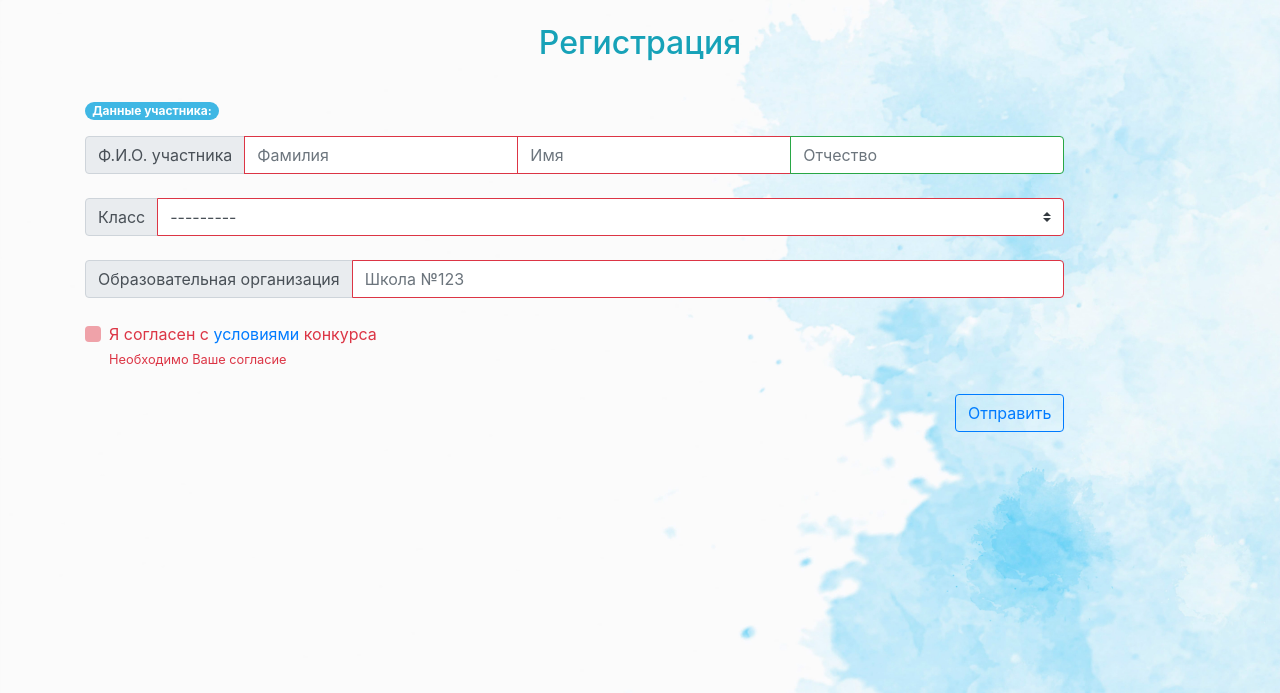
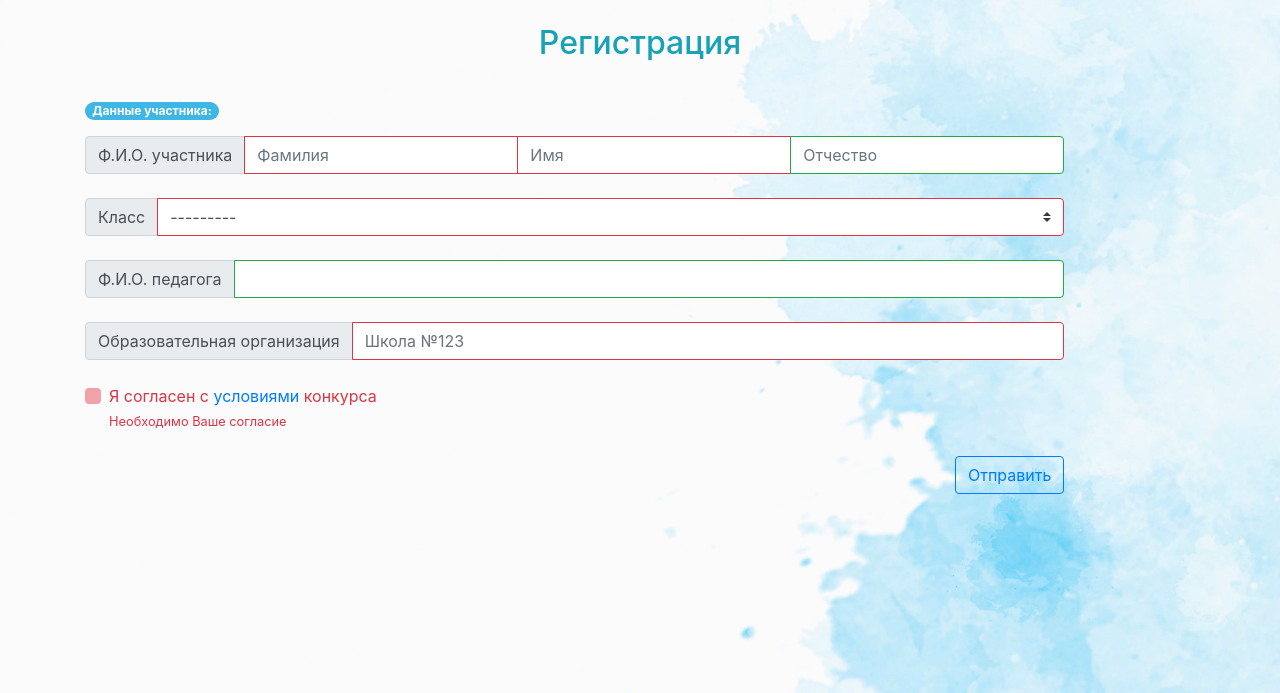
Before and after one commit to nezaicev/CNHO, a Django app: template main/templates/artakiada.html in a window 1280 px wide. Shown: the top 693 px of the page. Run offline with Django 3.2, Linux system fonts and the light colour scheme; the template is opened without the code that fills it: values that come from a table or form of the project are taken from there, others are empty; parts of the project's set-up code (start-up, migrations or seed data) failed here and were passed over; some libraries are stand-ins or nearby versions.

Commit message:
ФИО педагога у представителей и Образоват организация у детей

```diff
--- a/main/static/js/myscripts_2.js
+++ b/main/static/js/myscripts_2.js
@@ -58,7 +58,7 @@ function setValueFIO(id, name, count_input = 3, btn) {
         el.value = value;
 
     }
-    // btn.setAttribute('disabled', 'disabled')
+
 }
 
 function addButton(el) {
--- a/main/templates/artakiada.html
+++ b/main/templates/artakiada.html
@@ -32,15 +32,29 @@
             </div>
 
             <input type="hidden" name="teacher" value="{{ teacher.id }}" id="id_teacher">
-            <input type='hidden' name="fio_teacher" value="{{ teacher.fio }}" id="fio_teacher">
+
             <input type='hidden' name="region" value="{{ teacher.region }}" id="region">
             <input type='hidden' name="city" value="{{ teacher.city }}" id="city">
             <input type='hidden' name="district" value="{{ teacher.district }}" id="district">
             <input type='hidden' name="email" value="{{ teacher.email }}" id="email">
 
             {% if teacher.status == '1' %}
-                <input type='hidden' name="school" value="{{ teacher.school }}" id="school">
+                <input type='hidden' name="fio_teacher" value="{{ teacher.fio }}" id="fio_teacher">
+                  <div class="input-group  mb-4">
+                    <div class="input-group-prepend">
+                        <span class="input-group-text " id="">{{ form.school.label }}</span>
+                    </div>
+                    <input  name="school" value="{{ teacher.school }}" id="school">
+                </div>
+
+
             {% else %}
+                 <div class="input-group  mb-4">
+                    <div class="input-group-prepend">
+                        <span class="input-group-text " id="">Ф.И.О. педагога</span>
+                    </div>
+                    <input  class="form-control" name="fio_teacher" id="fio_teacher">
+                </div>
 
                 <div class="input-group  mb-4">
                     <div class="input-group-prepend">
--- a/main/templates/letters/artakiada_letters.html
+++ b/main/templates/letters/artakiada_letters.html
@@ -3,6 +3,6 @@
 <h4 style="color: indianred">Прикрепленный информационный файл, необходимо приклеить к оборотной стороне работы</h4>
 <h4>Адрес электронной почты для обратной связи: artakiada@mioo.ru </h4>
 <h4>Уважаемые педагоги и участники АРТакиады!
-    До 28.12.19 г. открыта регистрация победителей и призёров 1 тура!
+    До 10.01.20 г. открыта регистрация победителей и призёров 1 тура!
     При  дополнительном внесении детей в список регистрации, данные педагога, и общего кол-ва участников сохраняются, и
     правке не подлежат.Результаты второго тура будут доступны  по ссылке  присланной вам по почте до 8 февраля</h4>
--- a/templates/base.html
+++ b/templates/base.html
@@ -25,7 +25,7 @@
       {% endblock %}
 
     <!-- Custom script  -->
-   <script src="{% static 'js/myscripts.js' %}"></script>
+   <script src="{% static 'js/myscripts_2.js' %}"></script>
 
 
       <!-- Optional JavaScript -->
```
